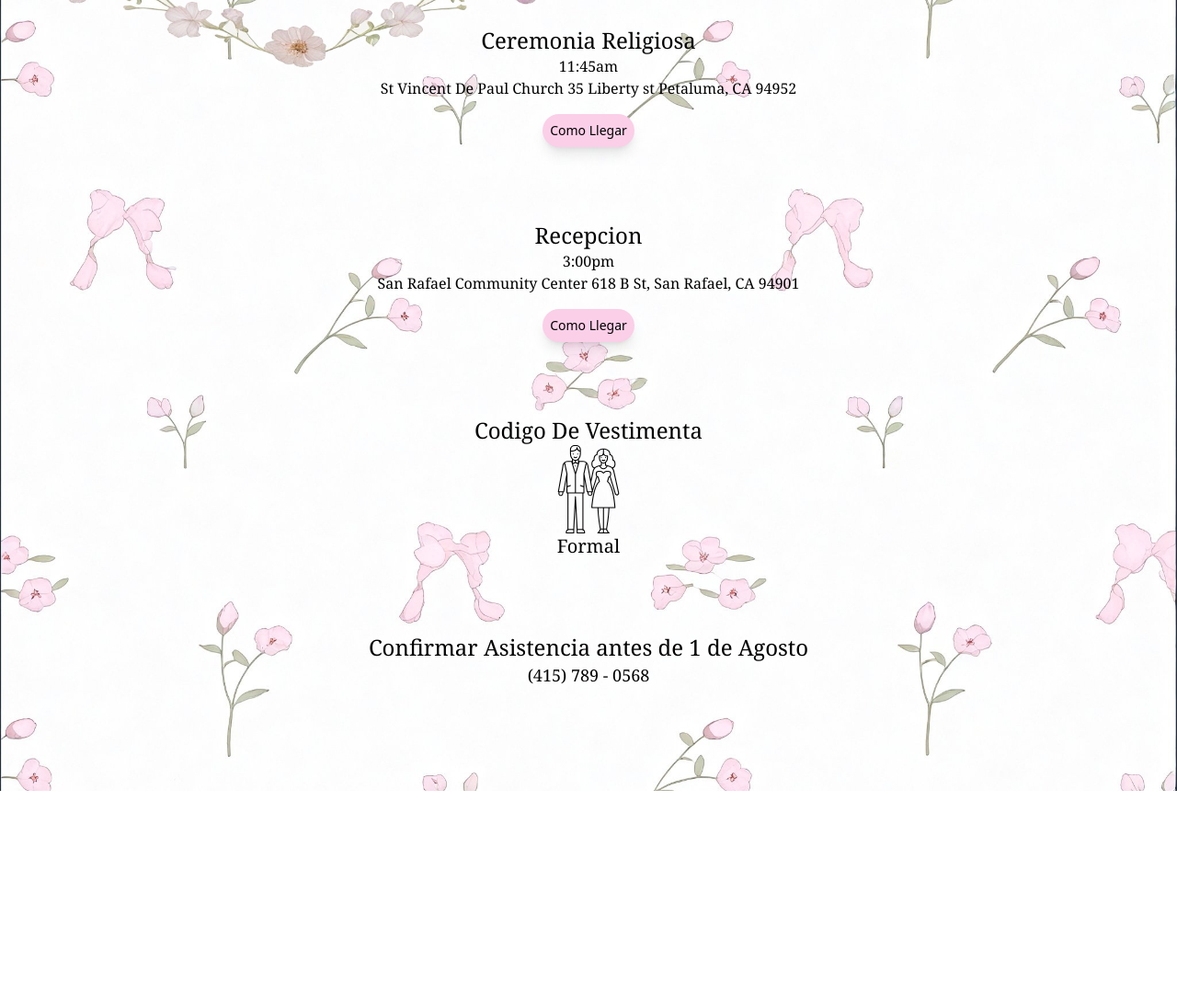
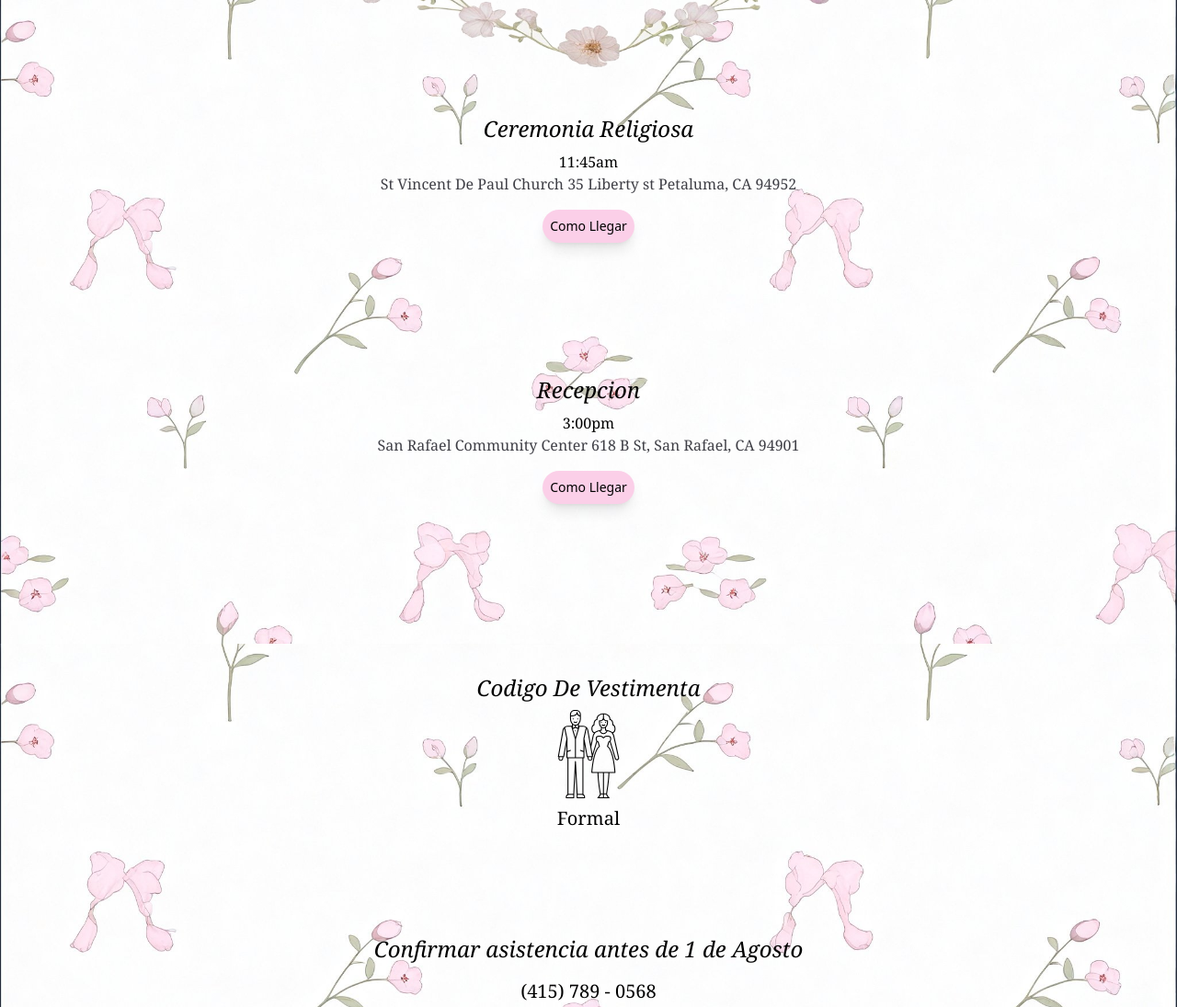
Before and after one commit to oscvrhrr/melany, a website: page index.html in a window 1280 px wide. Shown: the part 820-1915 px from the top of the page at 92% size. Before the commit the page ends 1680 px from the top, so only its background shows below. Drawn offline with Linux system fonts and the light colour scheme; a web font is replaced by a local one.

Commit message:
layout update

```diff
--- a/index.html
+++ b/index.html
@@ -7,7 +7,7 @@
     <title>XV Melany</title>
   </head>
   <body" class="font-serif">
-    <div class="bg-background-hero bg-cover w-full h-screen">
+    <section class="bg-background-hero bg-cover w-full h-screen">
         <div class="text-zinc-700 text-center pt-14 pb-10 text-base">
             <p>Jesus Ramon Murillo Gaxiola</p>
             <p>y</p>
@@ -20,7 +20,7 @@
                 <img class="w-52 h-52" src="./dist/assets/bow.png" alt="">
             </div>
 
-            <img class="pt-32 h-[45rem] relative" src="./dist/assets/decor-com.png" alt=""
+            <img class="pt-32 h-[45rem] relative m-auto" src="./dist/assets/decor-com.png" alt=""
             />
             <div class="absolute text-zinc-700 w-[15rem] top-[24.5rem] left-1/2 transform -translate-x-1/2 -translate-y-1/2 font-serif italic ">
                 <h1 class="text-center text-3xl sha">XV AÑOS</h1>
@@ -42,34 +42,37 @@
                 </div>
             </div>
         </div>
-    </div>
-    <div class="bg-background-hero bg-cover w-full h-[110vh]">
-        <div class="px-20 text-center  pt-12 pb-20">
-            <h3 class="text-2xl">Ceremonia Religiosa</h3>
+    </section>
+    <section class="bg-background-hero bg-cover w-full h-[45rem]">
+        <div class="px-20 text-center  py-36">
+            <h3 class="text-2xl pb-2 italic">Ceremonia Religiosa</h3>
             <p>11:45am</p>
-            <p>
+            <p class="text-base text-zinc-700">
                 St Vincent De Paul Church
                 35 Liberty st Petaluma, CA 94952
             </p>
             <button class="bg-pink-200 rounded-full p-2 mt-4 shadow-lg font-sans text-sm">Como Llegar</button>
         </div>
-        <div class="px-20 text-center pb-20">
-            <h3 class="text-2xl">Recepcion</h3>
+        <div class="px-20 text-center pb-28">
+            <h3 class="text-2xl pb-2 italic">Recepcion</h3>
             <p>3:00pm</p>
-            <p>
+            <p class="text-base text-zinc-700">
                 San Rafael Community Center 618 B St,
                 San Rafael, CA 94901
             </p>
             <button class="bg-pink-200 rounded-full p-2 mt-4 shadow-lg font-sans text-sm">Como Llegar</button>
         </div>
-        <div class="text-center pb-20">
-            <h3 class="text-2xl">Codigo De Vestimenta</h3>
+
+    </section>
+    <div class="bg-background-hero bg-cover w-full h-[50rem]">
+        <div class="text-center pt-8 pb-28">
+            <h3 class="text-2xl pb-2 italic">Codigo De Vestimenta</h3>
             <img class="h-[6rem] w-[6rem] m-auto" src="./dist/assets/couple.svg" alt="">
-            <p class="text-xl">Formal</p>
+            <p class="text-xl pt-2">Formal</p>
         </div>
         <div class="text-center">
-            <h3 class="text-2xl px-14">Confirmar Asistencia antes de 1 de Agosto</h3>
-            <p class="text-lg">(415) 789 - 0568</p>
+            <h3 class="text-2xl px-14 italic pb-4">Confirmar asistencia antes de 1 de Agosto</h3>
+            <p class="text-xl">(415) 789 - 0568</p>
         </div>
     </div>
 
```
Also changed, not shown: dist/styles.css.
